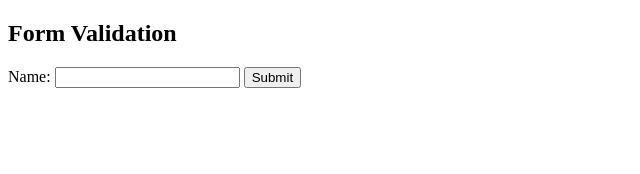
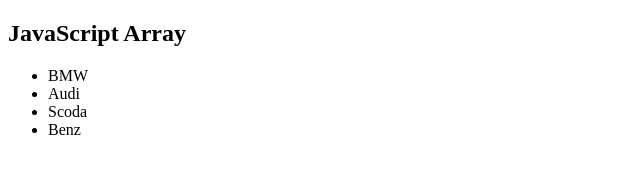
Before and after one commit to Avick7/testbook-assignments, a plain HTML site: page index.html in a window 1280 px wide. Shown: the whole page, without its empty margins (0-640 px from the left). Drawn offline with Linux system fonts and the light colour scheme.

Commit message:
Add files via upload

```diff
--- a/index.html
+++ b/index.html
@@ -1,26 +1,28 @@
 <!DOCTYPE html>
 <html lang="en">
+
 <head>
     <meta charset="UTF-8">
     <meta http-equiv="X-UA-Compatible" content="IE=edge">
     <meta name="viewport" content="width=device-width, initial-scale=1.0">
     <title>Document</title>
 </head>
+
 <body>
-   <h2>Form Validation</h2>
-   <form name="myForm"action=""onsubmit="validateForm()">
-    Name: <input type="text"name="fname">
-    <input type="submit"value="Submit">
-   </form>
-    <script>
-    function validateForm() {
-        letx = document.forms["myForm"]["fname"].value;
-    if(x =="") {
-        alert("Name must be filled out");
-        return false;
-    }
-}
+    <h2>JavaScript Array</h2>
+    <p id="demo"></p>
+    <script>//Creating an array
+        const cars = ["BMW", "Audi", "Scoda", "Benz"];
+        let txt = "<ul>";
+        cars.forEach(myFunc); //Looping the Array
+
+        txt += "</ul>";
+        document.getElementById("demo").innerHTML = txt;
+        function myFunc(element) {
+            txt += "<li>" + element + "</li>";
+        }
     </script>
 
 </body>
+
 </html>
```
